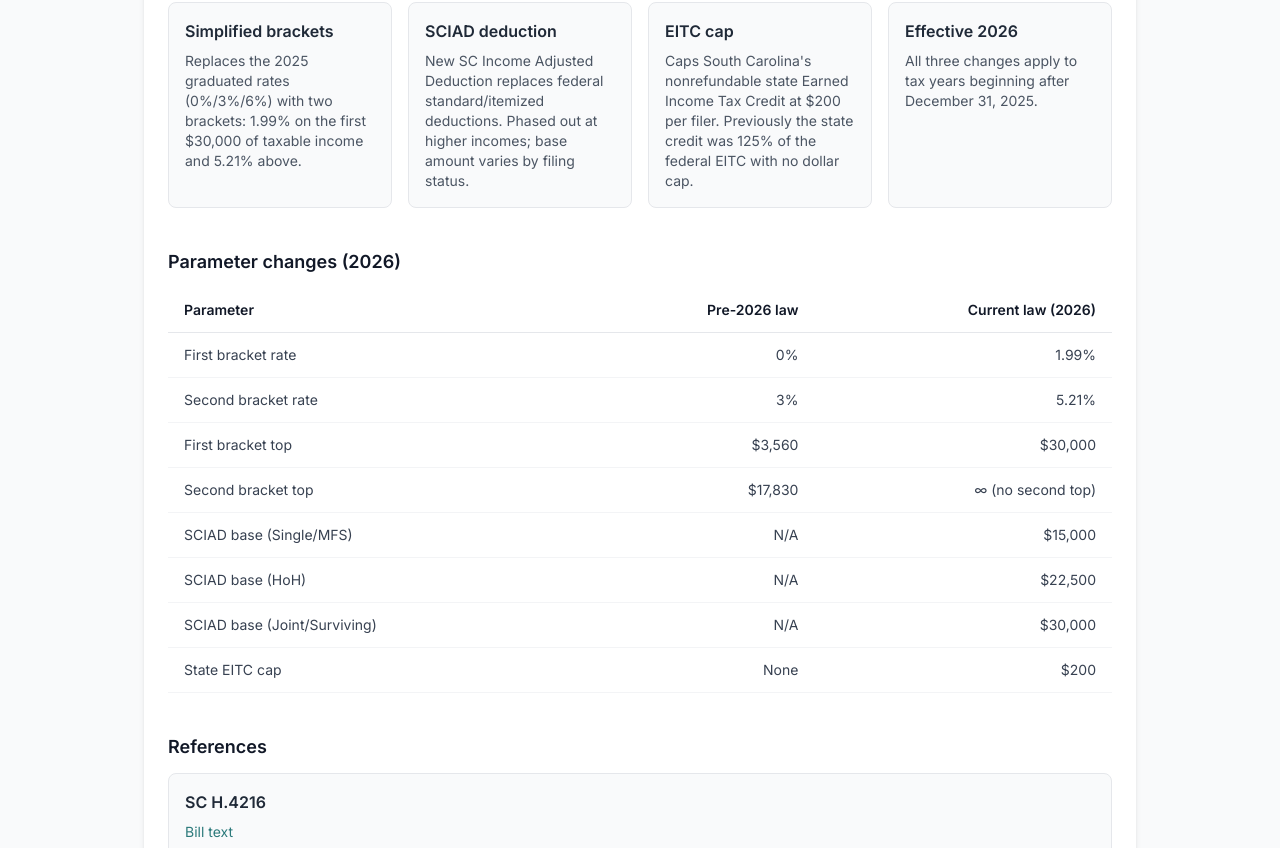
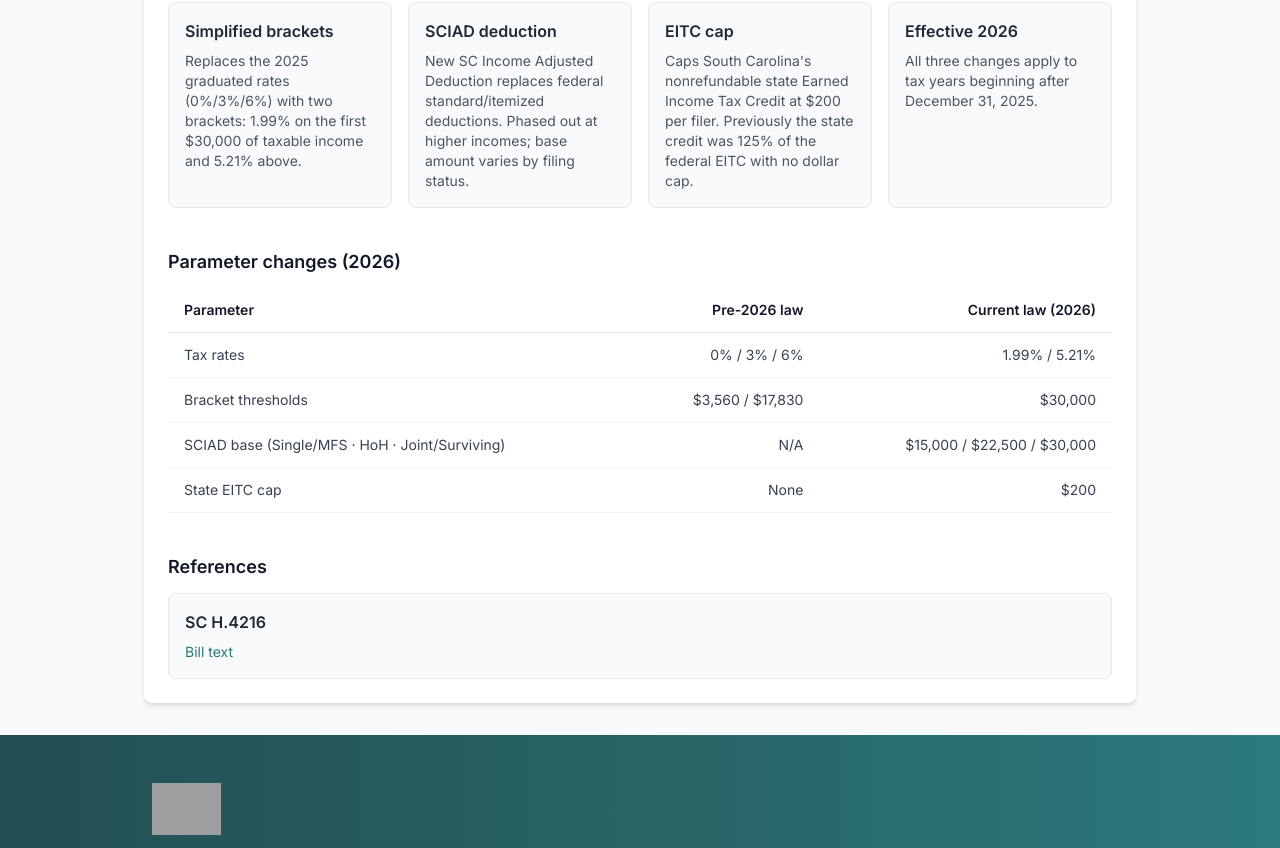
Before and after one commit to PolicyEngine/south-carolina-2026-tax-changes, a Next.js app in the folder frontend/: page /us/south-carolina-2026-tax-changes/ in a window 1280 px wide. Shown: the part 456-1304 px from the top of the page. Built offline with nearby package versions, Linux system fonts and the light colour scheme; grey boxes are pictures that could not be loaded.

Commit message:
Round tooltip income to $100, simplify parameter table

```diff
--- a/frontend/components/ImpactAnalysis.tsx
+++ b/frontend/components/ImpactAnalysis.tsx
@@ -161,7 +161,7 @@ export default function ImpactAnalysis({ request, triggered, maxEarnings }: Prop
         }}
       >
         <p style={{ margin: '0 0 4px', fontWeight: 600 }}>
-          Income: {formatCurrency(incomeLabel)}
+          Income: {formatCurrency(Math.round(incomeLabel / 100) * 100)}
         </p>
         <p style={{ margin: 0 }}>
           Federal tax change: {formatCurrencyWithSign(p.federalTaxChange)}
--- a/frontend/components/PolicyOverview.tsx
+++ b/frontend/components/PolicyOverview.tsx
@@ -64,39 +64,19 @@ export default function PolicyOverview() {
             </thead>
             <tbody>
               <tr className="border-b border-gray-100">
-                <td className="py-3 px-4 text-gray-700">First bracket rate</td>
-                <td className="py-3 px-4 text-right text-gray-700">0%</td>
-                <td className="py-3 px-4 text-right text-gray-700">1.99%</td>
+                <td className="py-3 px-4 text-gray-700">Tax rates</td>
+                <td className="py-3 px-4 text-right text-gray-700">0% / 3% / 6%</td>
+                <td className="py-3 px-4 text-right text-gray-700">1.99% / 5.21%</td>
               </tr>
               <tr className="border-b border-gray-100">
-                <td className="py-3 px-4 text-gray-700">Second bracket rate</td>
-                <td className="py-3 px-4 text-right text-gray-700">3%</td>
-                <td className="py-3 px-4 text-right text-gray-700">5.21%</td>
-              </tr>
-              <tr className="border-b border-gray-100">
-                <td className="py-3 px-4 text-gray-700">First bracket top</td>
-                <td className="py-3 px-4 text-right text-gray-700">$3,560</td>
+                <td className="py-3 px-4 text-gray-700">Bracket thresholds</td>
+                <td className="py-3 px-4 text-right text-gray-700">$3,560 / $17,830</td>
                 <td className="py-3 px-4 text-right text-gray-700">$30,000</td>
               </tr>
               <tr className="border-b border-gray-100">
-                <td className="py-3 px-4 text-gray-700">Second bracket top</td>
-                <td className="py-3 px-4 text-right text-gray-700">$17,830</td>
-                <td className="py-3 px-4 text-right text-gray-700">&infin; (no second top)</td>
-              </tr>
-              <tr className="border-b border-gray-100">
-                <td className="py-3 px-4 text-gray-700">SCIAD base (Single/MFS)</td>
+                <td className="py-3 px-4 text-gray-700">SCIAD base (Single/MFS &middot; HoH &middot; Joint/Surviving)</td>
                 <td className="py-3 px-4 text-right text-gray-700">N/A</td>
-                <td className="py-3 px-4 text-right text-gray-700">$15,000</td>
-              </tr>
-              <tr className="border-b border-gray-100">
-                <td className="py-3 px-4 text-gray-700">SCIAD base (HoH)</td>
-                <td className="py-3 px-4 text-right text-gray-700">N/A</td>
-                <td className="py-3 px-4 text-right text-gray-700">$22,500</td>
-              </tr>
-              <tr className="border-b border-gray-100">
-                <td className="py-3 px-4 text-gray-700">SCIAD base (Joint/Surviving)</td>
-                <td className="py-3 px-4 text-right text-gray-700">N/A</td>
-                <td className="py-3 px-4 text-right text-gray-700">$30,000</td>
+                <td className="py-3 px-4 text-right text-gray-700">$15,000 / $22,500 / $30,000</td>
               </tr>
               <tr className="border-b border-gray-100">
                 <td className="py-3 px-4 text-gray-700">State EITC cap</td>
```
